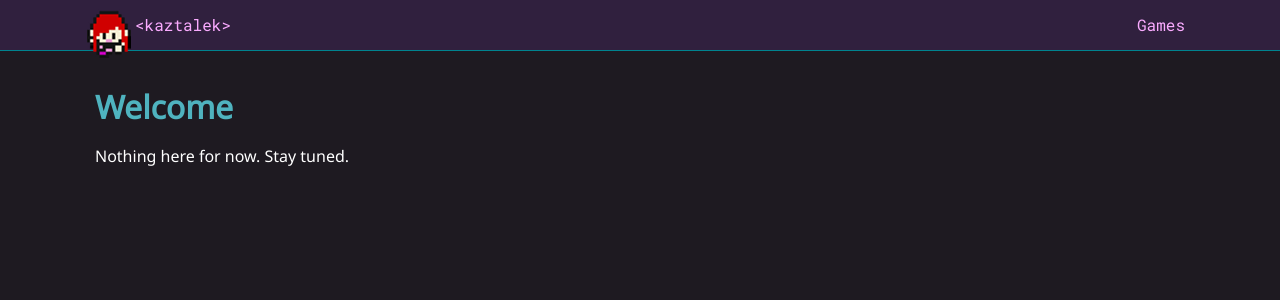
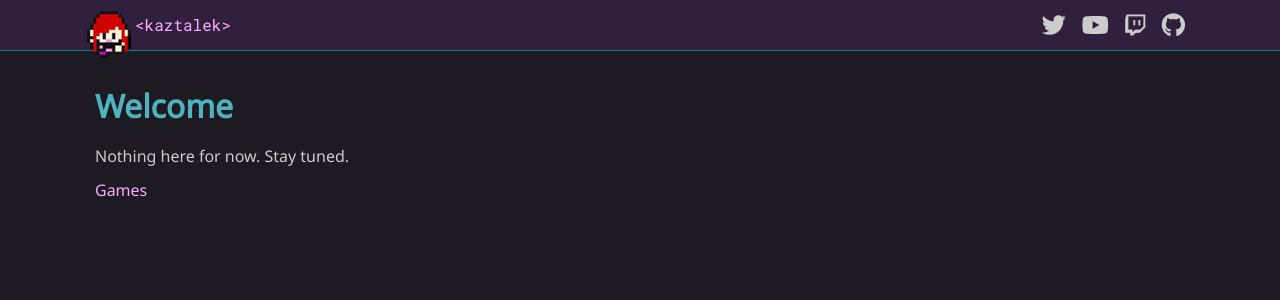
Before and after one commit to mattpilla/kaztalek-ui, a Vue app: page / in a window 1280 px wide. Shown: the top 300 px of the page. Built offline with nearby package versions, Linux system fonts and the light colour scheme.

Commit message:
add icons

```diff
--- a/public/index.html
+++ b/public/index.html
@@ -30,6 +30,7 @@ M+:             MZ777ZMM
         <meta http-equiv="X-UA-Compatible" content="IE=edge">
         <meta name="viewport" content="width=device-width,initial-scale=1.0">
         <link rel="icon" href="<%= BASE_URL %>favicon.ico">
+        <link rel="stylesheet" href="https://use.fontawesome.com/releases/v5.1.0/css/all.css" integrity="sha384-lKuwvrZot6UHsBSfcMvOkWwlCMgc0TaWr+30HWe3a4ltaBwTZhyTEggF5tJv8tbt" crossorigin="anonymous">
         <title>Kaztalek</title>
     </head>
     <body>
--- a/src/components/Navbar.vue
+++ b/src/components/Navbar.vue
@@ -8,7 +8,18 @@
                 </span>
             </router-link>
             <div class="nav-links">
-                <router-link to="/games">Games</router-link>
+                <a href="https://twitter.com/kaztalek" target="_blank">
+                    <i class="fab fa-twitter"></i>
+                </a>
+                <a href="https://youtube.com/kaztalek" target="_blank">
+                    <i class="fab fa-youtube"></i>
+                </a>
+                <a href="https://twitch.tv/kaztalek" target="_blank">
+                    <i class="fab fa-twitch"></i>
+                </a>
+                <a href="https://github.com/mattpilla" target="_blank">
+                    <i class="fab fa-github"></i>
+                </a>
             </div>
         </div>
     </div>
@@ -41,14 +52,27 @@
 
     #navbar-inner {
         display: flex;
+        align-items: center;
         margin: auto;
         position: relative;
         font-family: 'Roboto Mono', monospace;
-        padding: 16px;
+        padding: 0 16px;
+        height: 50px;
         max-width: $max-width;
 
         .nav-links {
             margin-left: auto;
+
+            i {
+                color: $text-light;
+                margin-left: 16px;
+                font-size: 24px;
+                transition: 0.5s;
+
+                &:hover {
+                    color: $secondary;
+                }
+            }
         }
     }
 
--- a/src/styles/_general.scss
+++ b/src/styles/_general.scss
@@ -1,7 +1,7 @@
 body {
     font-family: 'Noto Sans', sans-serif;
     background-color: $bg;
-    color: #fff;
+    color: $text-light;
 }
 
 h1 {
--- a/src/styles/_variables.scss
+++ b/src/styles/_variables.scss
@@ -10,6 +10,8 @@ $secondary: #00838f;
 $secondary-light: #4fb3bf;
 $secondary-dark: #005662;
 
+$text-light: #ccc;
+
 $link-color: #faabff;
 
 
--- a/src/views/Home.vue
+++ b/src/views/Home.vue
@@ -2,5 +2,6 @@
     <div class="container">
         <h1>Welcome</h1>
         <p>Nothing here for now. Stay tuned.</p>
+        <router-link to="/games">Games</router-link>
     </div>
 </template>
```
